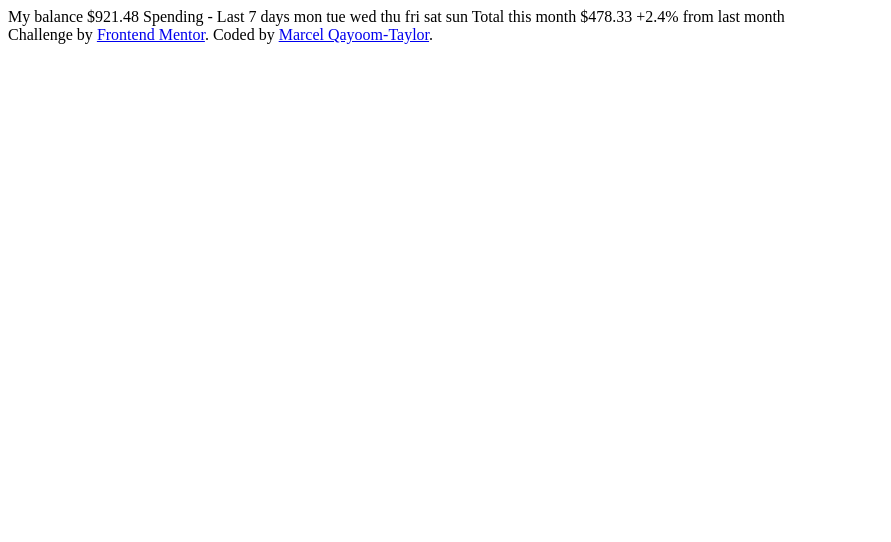
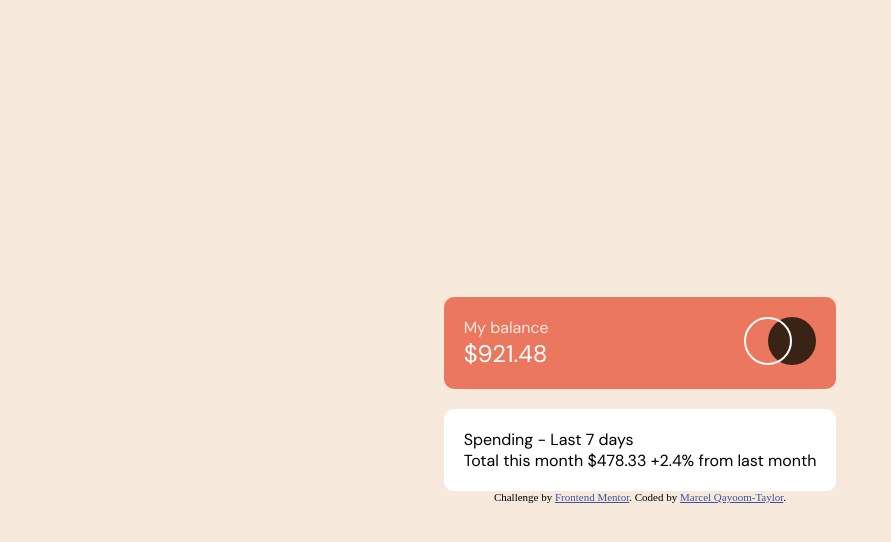
Before and after one commit to marcel-qayoom-taylor/expenses-chart-component, a website: page index.html in a window 1280 px wide. Shown: the whole page, without its empty margins (0-891 px from the left). Drawn offline with Linux system fonts and the light colour scheme; files whose address does not match are found by name.

Commit message:
Initial summary

```diff
--- /dev/null
+++ b/css/style.css
@@ -0,0 +1,67 @@
+@import url('https://fonts.googleapis.com/css2?family=DM+Sans:wght@400;700&display=swap');
+
+
+html, body {
+  margin: 0;
+  height: 100%;
+}
+
+body {
+  background-color: hsl(27, 66%, 92%);
+  display: flex;
+  flex-direction: column;
+  align-items: center;
+  justify-content: center;
+}
+
+.main {
+  max-width: 600px;
+  display: flex;
+  flex-direction: column;
+  gap: 20px;
+  font-size: 16px;
+  font-family: 'DM Sans', sans-serif;
+  font-weight: 400;
+}
+
+.balanceBar {
+  background-color: hsl(10, 79%, 65%);
+  width: auto;
+  padding: 20px;
+  border-radius: 10px;
+  color: white;
+  display: grid;
+  grid-template-columns: auto auto;
+  grid-row: auto auto;
+  grid-
+}
+
+.balanceBar img{
+  grid-row: span 2;
+  justify-self: right;
+
+}
+
+.balanceBar span:first-child {
+  color: hsl(27, 66%, 92%);
+}
+
+.price {
+  font-size: 24px;
+}
+
+.spending {
+  background-color: white;
+  padding: 20px;
+  border-radius: 10px;
+}
+
+.attribution { font-size: 11px; text-align: center; }
+.attribution a { color: hsl(228, 45%, 44%); }
+
+/* // Colors
+// $lightPeach:#f7e8dc;
+// $bloodOrange: #ec755d;
+// $lightBloodOrange: #ff9b87;
+// $darkSkyBlue:#76b4bb;
+// $lightSkyBlue: #b4dfe5; */
--- a/css/style.scss
+++ /dev/null
@@ -1,14 +0,0 @@
-
-body {
-  background-color: #f7e8dc;
-}
-
-.attribution { font-size: 11px; text-align: center; }
-.attribution a { color: hsl(228, 45%, 44%); }
-
-// Colors
-// $lightPeach:#f7e8dc;
-// $bloodOrange: #ec755d;
-// $lightBloodOrange: #ff9b87;
-// $darkSkyBlue:#76b4bb;
-// $lightSkyBlue: #b4dfe5;
--- a/index.html
+++ b/index.html
@@ -8,28 +8,37 @@
 
   <title>Frontend Mentor | Expenses chart component</title>
 
-  <link rel="stylesheet" href="style.scss">
+  <link rel="stylesheet" href="css/style.css">
 </head>
 <body>
+  <div class="main">
+    <div class="balanceBar">
+      <span>My balance</span>
+      <img src="./images/logo.svg"/>
+      <span class="price">$921.48</span>
+    </div>
+    <div class="spending">
+      <span>Spending - Last 7 days</span>
+      <div>
+        <div>
+          <span>Total this month</span>
+          <span>$478.33</span>
+          <span>+2.4%</span>
+          <span>from last month</span>
+        </div>
+      </div>
+    </div>
+  </div>
 
-  My balance
-  $921.48
 
-  Spending - Last 7 days
 
-  mon
-  tue
-  wed
-  thu
-  fri
-  sat
-  sun
 
-  Total this month
-  $478.33
 
-  +2.4%
-  from last month
+
+
+
+
+
 
   <div class="attribution">
     Challenge by <a href="https://www.frontendmentor.io?ref=challenge" target="_blank">Frontend Mentor</a>.
```
